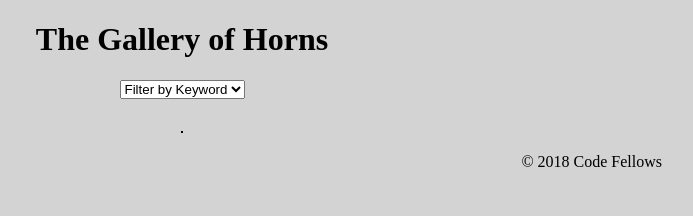
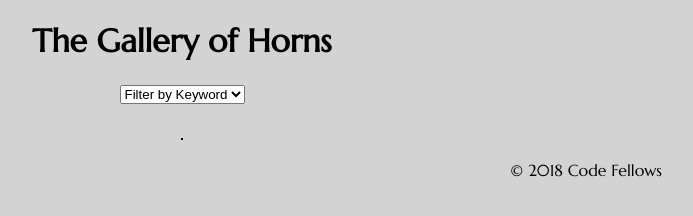
Before and after one commit to rkgallaway/lab-02, a plain HTML site: page index.html in a window 1280 px wide. Shown: the whole page, without its empty margins (458-1151 px from the left). Drawn offline with nearby package versions, Linux system fonts and the light colour scheme; no server answers.

Commit message:
set up google font

```diff
--- a/css/base.css
+++ b/css/base.css
@@ -3,6 +3,7 @@ body {
     margin: 0px auto;
     text-align: center;
     background-color: lightgrey;
+    font-family: 'Marcellus', serif;
 }
 
 div {
--- a/index.html
+++ b/index.html
@@ -7,6 +7,7 @@
     <link rel="stylesheet" type="text/css" href="css/base.css" />
     <link rel="stylesheet" type="text/css" href="css/layout.css" />
     <link rel="stylesheet" type="text/css" href="css/modules.css" />
+    <link href="https://fonts.googleapis.com/css?family=Marcellus" rel="stylesheet">
   </head>
   <body>
     <header>
```
Also changed, not shown: 1 other file.
